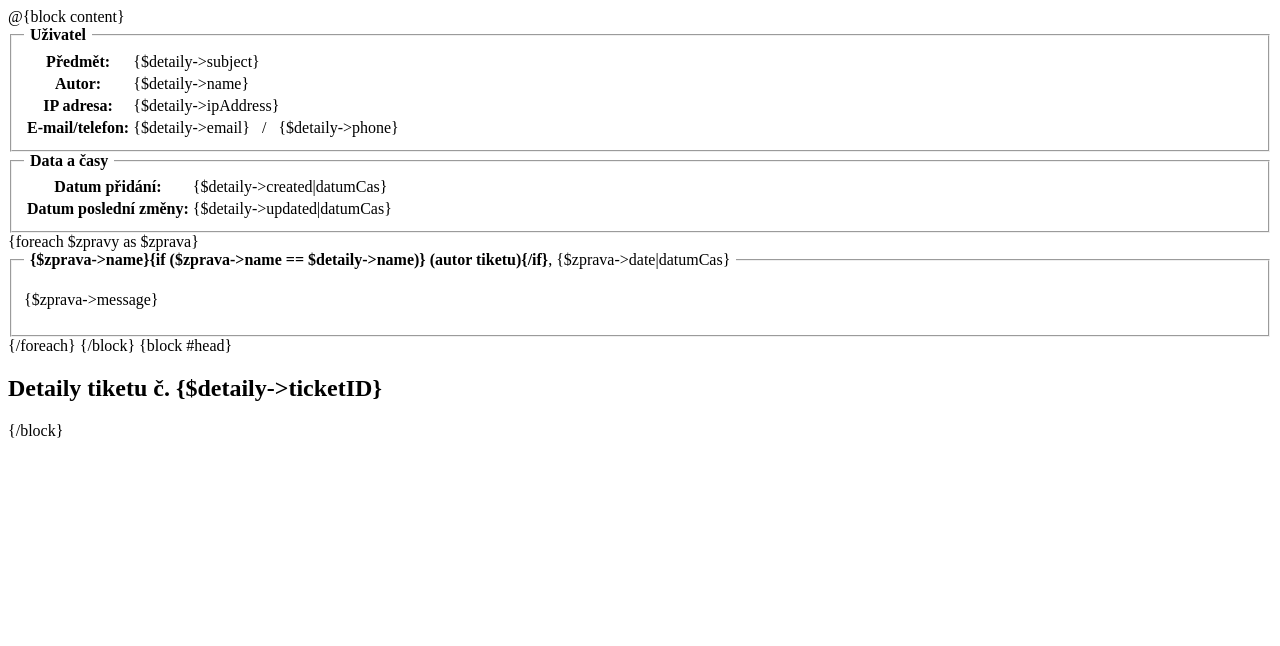
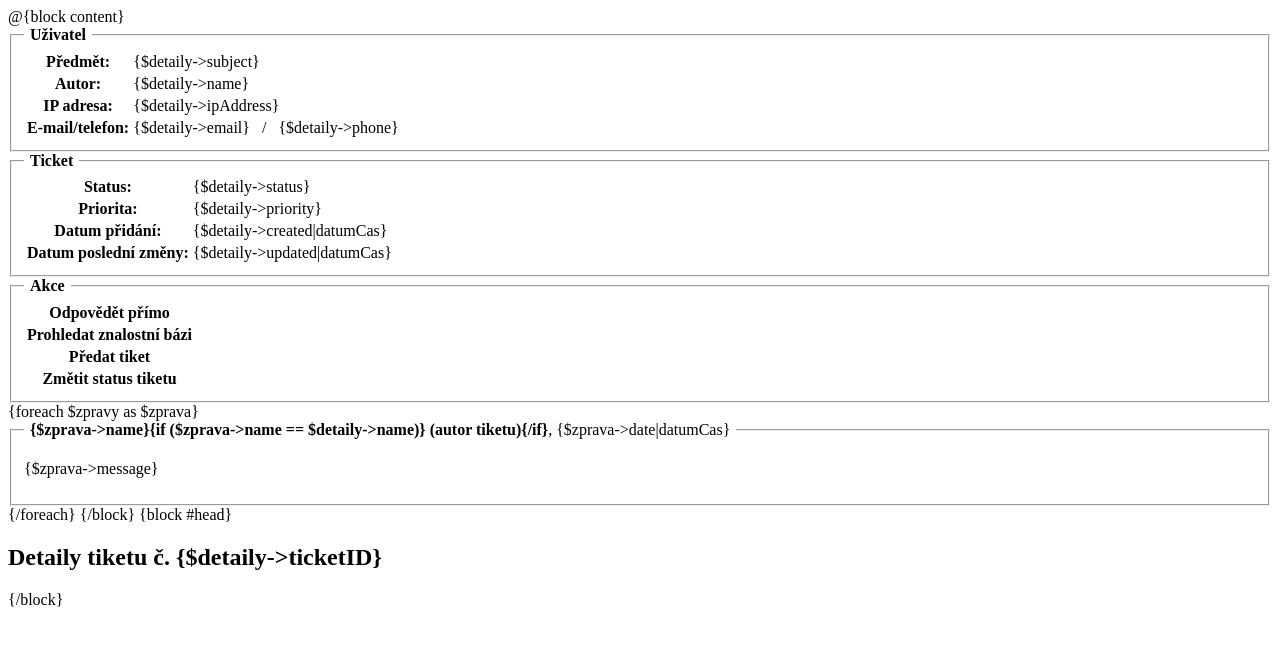
Before and after one commit to martinvenus/MDW, a PHP site: page /templates/AdminModule/Ticket/showTicket.phtml in a window 1280 px wide. Shown: the top 646 px of the page. Run offline with PHP 8.4, Linux system fonts and the light colour scheme; lists and menus that the app fills with data are empty.

Commit message:
Sprava tiketu - zmena zobrazeni tiketu

```diff
--- a/app/templates/AdminModule/Ticket/showTicket.phtml
+++ b/app/templates/AdminModule/Ticket/showTicket.phtml
@@ -23,8 +23,16 @@
 </fieldset>
 
 <fieldset>
-    <legend>&nbsp;<strong>Data a časy</strong>&nbsp;</legend>
+    <legend>&nbsp;<strong>Ticket</strong>&nbsp;</legend>
     <table>
+        <tr>
+            <th>Status:</th>
+            <td>{$detaily->status}</td>
+        </tr>
+        <tr>
+            <th>Priorita:</th>
+            <td>{$detaily->priority}</td>
+        </tr>
         <tr>
             <th>Datum přidání:</th>
             <td>{$detaily->created|datumCas}</td>
@@ -32,6 +40,24 @@
         <tr>
             <th>Datum poslední změny:</th>
             <td>{$detaily->updated|datumCas}</td>
+        </tr>
+    </table>
+</fieldset>
+
+<fieldset>
+    <legend>&nbsp;<strong>Akce</strong>&nbsp;</legend>
+    <table>
+        <tr>
+            <th>Odpovědět přímo</th>
+        </tr>
+        <tr>
+            <th>Prohledat znalostní bázi</th>
+        </tr>
+        <tr>
+            <th>Předat tiket</th>
+        </tr>
+        <tr>
+            <th>Změtit status tiketu</th>
         </tr>
     </table>
 </fieldset>
```
